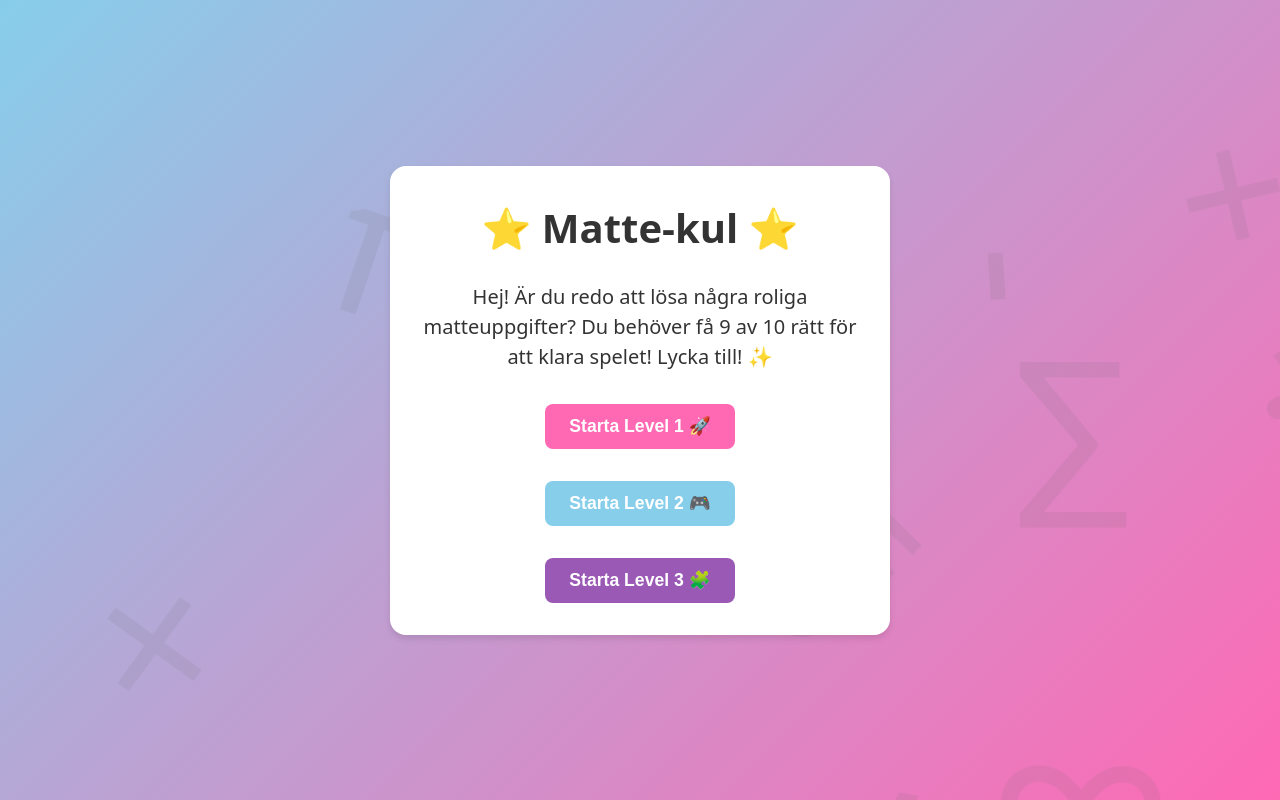
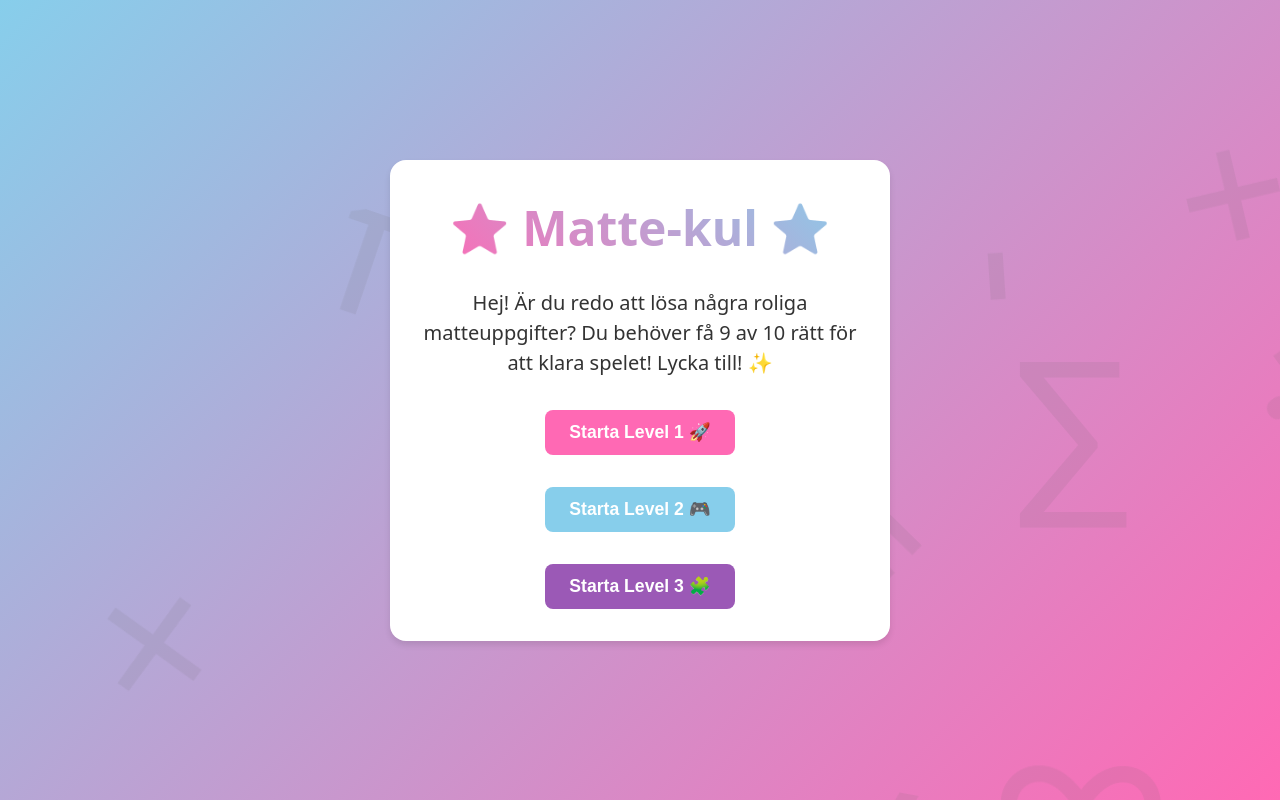
Before and after one commit to blupp/matte-spel, a React (Vite) app: page / in a window 1280 px wide. Built offline with nearby package versions, Linux system fonts and the light colour scheme.

Commit message:
UI enhancement for startscreen

```diff
--- a/src/index.css
+++ b/src/index.css
@@ -102,9 +102,12 @@
 }
 
 h1 {
-  font-size: 2.5rem;
+  font-size: 3rem;
   margin-bottom: 1.5rem;
   color: var(--text-color);
+  background: linear-gradient(45deg, #FF69B4, #87CEEB);
+  -webkit-background-clip: text;
+  -webkit-text-fill-color: transparent;
 }
 
 p {
```
